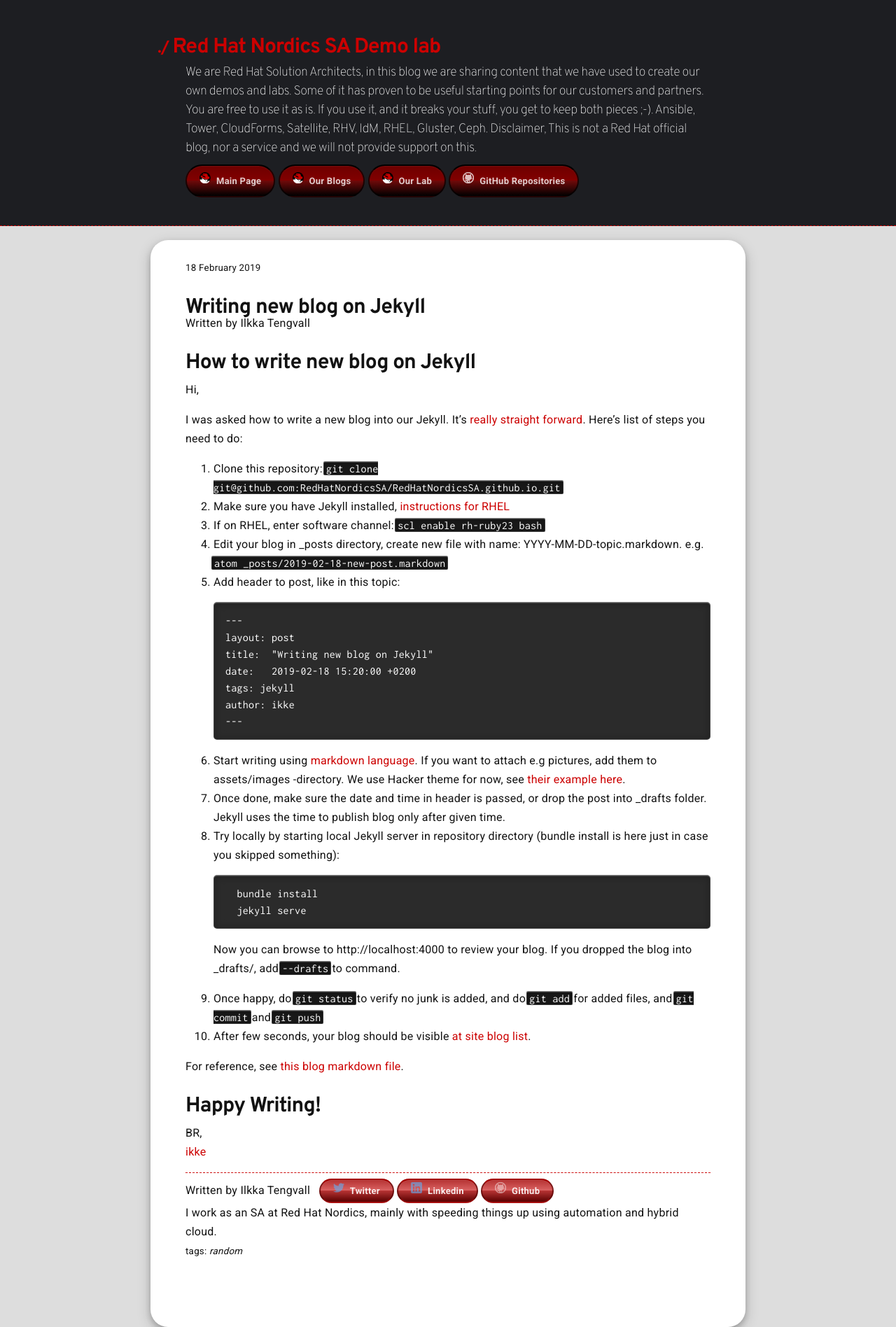
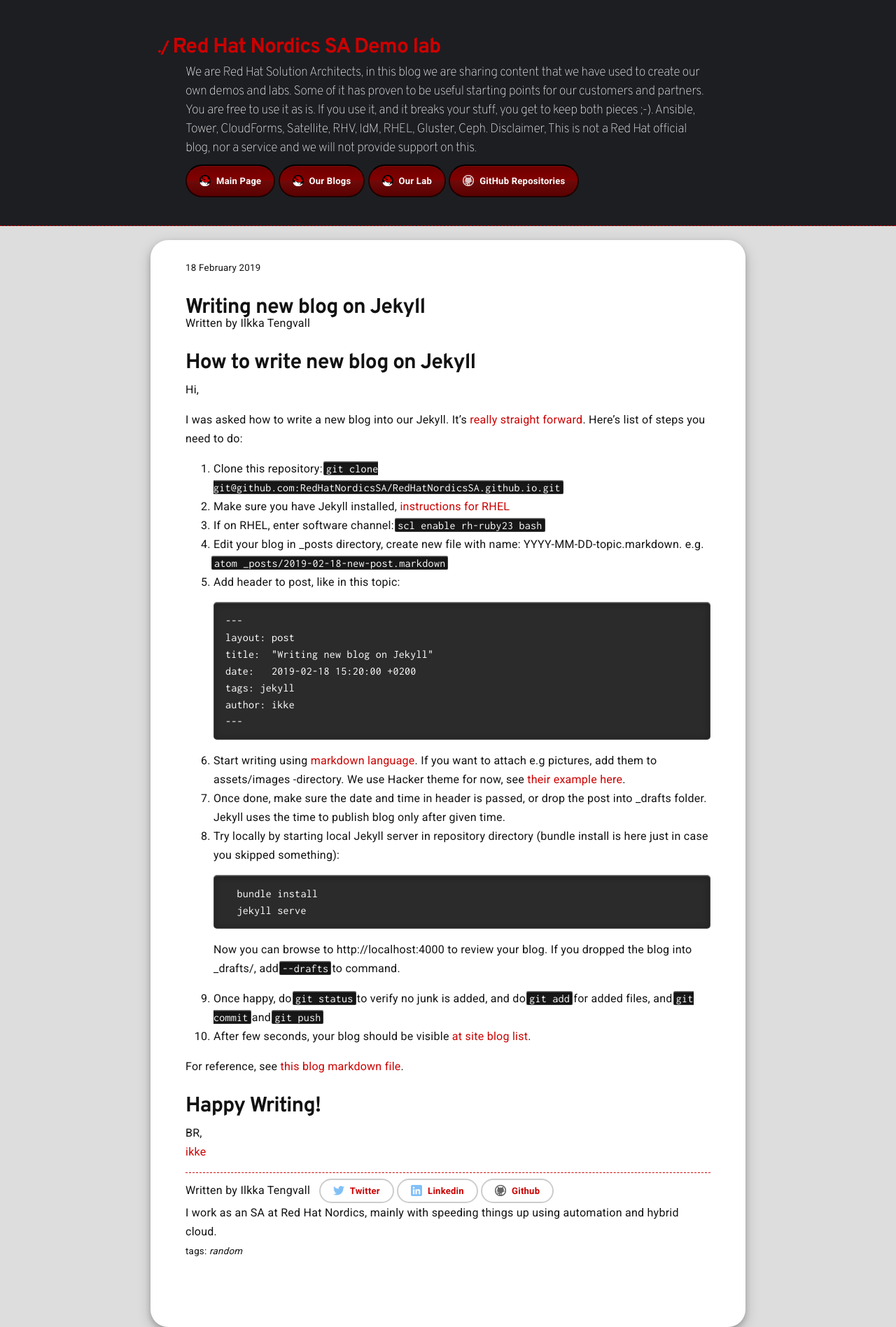
Before and after one commit to RedHatNordicsSA/RedHatNordicsSA.github.io, a Jekyll site: the page built from _posts/2019-02-18-new-post.markdown, in a window 1280 px wide. Shown: the whole page at 70% size. Built offline with Jekyll 4.4.1, drawn with Linux system fonts in a browser that asks for light colours.

Commit message:
Adjusting the buttons once again.

```diff
--- a/_sass/jekyll-theme-hacker.scss
+++ b/_sass/jekyll-theme-hacker.scss
@@ -196,7 +196,7 @@
 
 .btn {
   display: inline-block;
-  background: -webkit-linear-gradient(top, rgba(110, 0, 0, 1), rgba(130, 0, 0, 1) 50%, rgba(110, 10, 10, 1) 50%, rgba(0, 0, 0, 1));
+  background: -webkit-linear-gradient(top, rgba(110, 0, 0, 1), rgba(130, 0, 0, 1) 50%, rgba(110, 10, 10, 1) 50%, rgba(90, 0, 0, 1));
   padding: 8px 18px;
   border-radius: 50px;
   border: 2px solid rgba(0, 0, 0, 0.7);
@@ -211,12 +211,12 @@
   box-shadow: inset 0 1px 0 rgba(255, 255, 255, 0.05);
 }
 
-.btn:link { color: rgba(255, 255, 255, 0.8); }
-.btn:visited { color: rgba(240, 0, 0, 1); }
-.btn:active { color: rgba(255, 255, 255, 0.8); }
+.btn:link { color: rgba(255, 255, 255, 1); }
+.btn:visited { color: rgba(200, 200, 200, 1); }
+.btn:active { color: rgba(255, 255, 255, 1); }
 
 .btn:hover {
-  background: -webkit-linear-gradient(top, rgba(130, 0, 0, 0.9), rgba(163, 0, 0, 0.7) 50%, rgba(90, 10, 10, 0.7) 50%, rgba(0, 0, 0, 0.9));
+  background: -webkit-linear-gradient(top, rgba(110, 0, 0, 0.9), rgba(130, 0, 0, 0.9) 50%, rgba(110, 10, 10, 0.9) 50%, rgba(90, 0, 0, 0.9));
   color: white;
 }
 
@@ -224,7 +224,7 @@
   display: inline-block;
   width: 16px;
   height: 16px;
-  margin: 1px 8px 0 0;
+  margin: 5px 8px 0 0;
   float: left;
 }
 
@@ -250,12 +250,9 @@
 
 .btn-light {
   display: inline-block;
-  background: -webkit-linear-gradient(top, rgba(163, 0, 0, 0.8), rgba(204, 35, 35, 0.7) 50%, rgba(163, 00, 00, 0.8) 50%, rgba(90, 0, 0, 1));
   padding: 2px 18px;
   border-radius: 50px;
-  border: 2px solid rgba(90, 0, 0, 0.7);
-  border-bottom: 2px solid rgba(163, 0, 0, 0.7);
-  border-top: 2px solid rgba(163, 0, 0, 1);
+  border: 2px solid rgba(0, 0, 0, 0.2);
   color: rgba(255, 255, 255, 0.8);
   font-family: 'Roboto', sans-serif;
   font-weight: bold;
@@ -265,12 +262,8 @@
   box-shadow: inset 0 1px 0 rgba(255, 255, 255, 0.05);
 }
 
-.btn-light:link { color: rgba(255, 255, 255, 0.9); }
-.btn-light:visited { color: rgba(204, 204, 204, 0.9); }
-.btn-light:active { color: rgba(255, 255, 255, 0.8); }
-
 .btn-light:hover {
-  background: -webkit-linear-gradient(top, rgba(163, 0, 0, 0.7), rgba(204, 0, 0, 0.5) 50%, rgba(163, 10, 10, 0.7) 50%, rgba(90, 0, 0, 0.9));
+  background: rgba( 150, 150, 150, 1);
   color: white;
 }
 
@@ -278,13 +271,13 @@
   display: inline-block;
   width: 16px;
   height: 16px;
-  margin: 1px 8px 0 0;
+  margin: 5px 8px 0 0;
   float: left;
 }
 
 .btn-light-github .icon {
-  opacity: 0.6;
-  background: url("../images/blacktocat.png") 0 0 no-repeat;
+  opacity: 0.8;
+  background: url("../images/blacktocat-black.png") 0 0 no-repeat;
 }
 
 .btn-light-redhat .icon {
@@ -293,12 +286,12 @@
 }
 
 .btn-light-twitter .icon {
-  opacity: 0.6;
+  opacity: 0.8;
   background: url("../images/twitter-16.png") 0 0 no-repeat;
 }
 
 .btn-light-linkedin .icon {
-  opacity: 0.6;
+  opacity: 0.8;
   background: url("../images/linkedin-3-16.png") 0 0 no-repeat;
 }
 
```
Also changed, not shown: assets/images/blacktocat-black.png (added).
